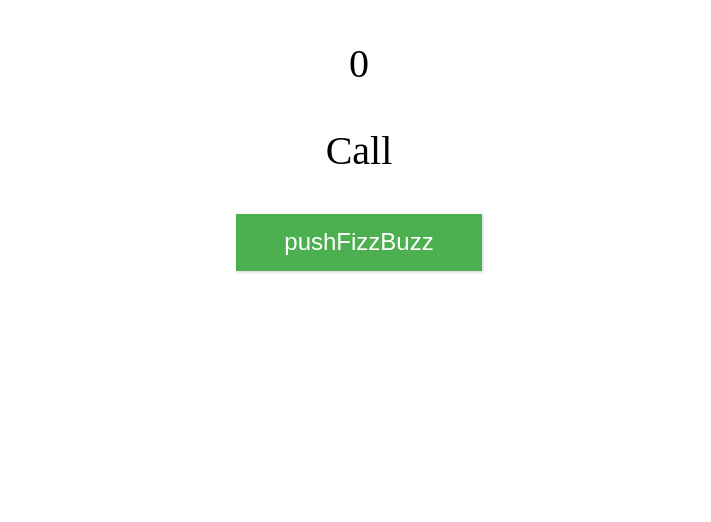
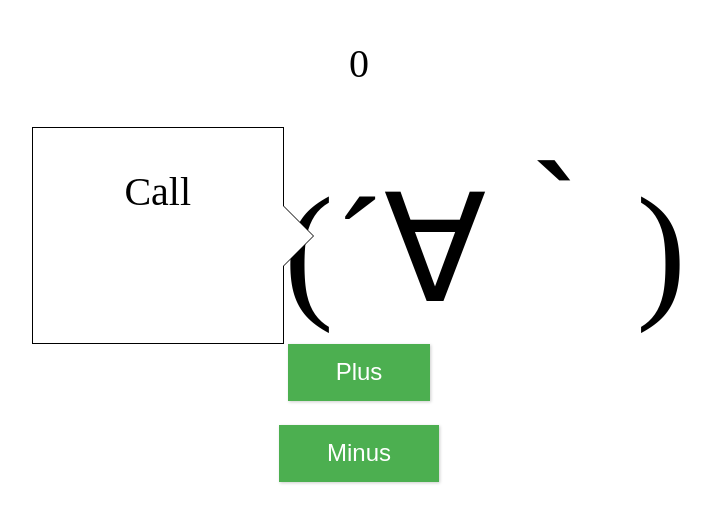
Before and after one commit to ma22npk/practiceFizzBuzz, a plain HTML site: page index.html in a window 1280 px wide. Shown: the whole page, without its empty margins (281-992 px from the left). Drawn offline with Linux system fonts and the light colour scheme.

Commit message:
全体のマークアップとスタイルの設定

```diff
--- a/index.html
+++ b/index.html
@@ -10,9 +10,15 @@
 </head>
 
 <body>
-  <p id="countNumber" id="countNumber">0</p>
-  <p id="callTxt" class="callTxt">Call</p>
-  <div class="btn-inner"><button class="btn" id="btn">pushFizzBuzz</button></div>
+  <p id="countNumber">0</p>
+  <div class="wrapper">
+    <div class="arrow_box">
+      <p id="callTxt" class="callTxt">Call</p>
+    </div>
+    <div class="face">(´∀｀)</div>
+  </div>
+  <div class="btn-inner"><button class="btn" id="btnPlus">Plus</button></div>
+  <div class="btn-inner"><button class="btn" id="btnMinus">Minus</button></div>
   <script src="main.js"></script>
 </body>
 
--- a/style.scss
+++ b/style.scss
@@ -1,12 +1,13 @@
-p{
+p {
   font-size: 40px;
   text-align: center;
 }
 
-.btn-inner{
+.btn-inner {
   display: grid;
   place-items: center;
 }
+
 .btn {
   font-size: 24px;
   display: inline-block;
@@ -20,14 +21,56 @@ border: none;
   border-radius: 0;
   cursor: pointer;
   -webkit-appearance: none;
-box-shadow: 1px 1px 3px 0 rgba(0,0,0,.2);
+  box-shadow: 1px 1px 3px 0 rgba(0, 0, 0, .2);
   position: relative;
 }
-.btn:hover
-.btn:focus {
+
+.btn:hover .btn:focus {
   outline: none;
 }
+
 .btn::-moz-foucus-inner {
   padding: 0;
   border: none;
 }
+
+.arrow_box {
+  width: 250px;
+  position: relative;
+  background: #fff;
+  border: 1px solid #000000;
+}
+
+.arrow_box:after,
+.arrow_box:before {
+  left: 100%;
+  top: 50%;
+  border: solid transparent;
+  content: " ";
+  height: 0;
+  width: 0;
+  position: absolute;
+  pointer-events: none;
+}
+
+.arrow_box:after {
+  border-color: rgba(255, 255, 255, 0);
+  border-left-color: #fff;
+  border-width: 30px;
+  margin-top: -30px;
+}
+
+.arrow_box:before {
+  border-color: rgba(0, 0, 0, 0);
+  border-left-color: #000000;
+  border-width: 31px;
+  margin-top: -31px;
+}
+.wrapper {
+display: flex;
+flex-wrap: wrap;
+justify-content: center;
+.face{
+font-size: 150px;
+}
+}
```
Also changed, not shown: style.css, 1 other file. Lines whose indentation alone changed are shown as unchanged.
